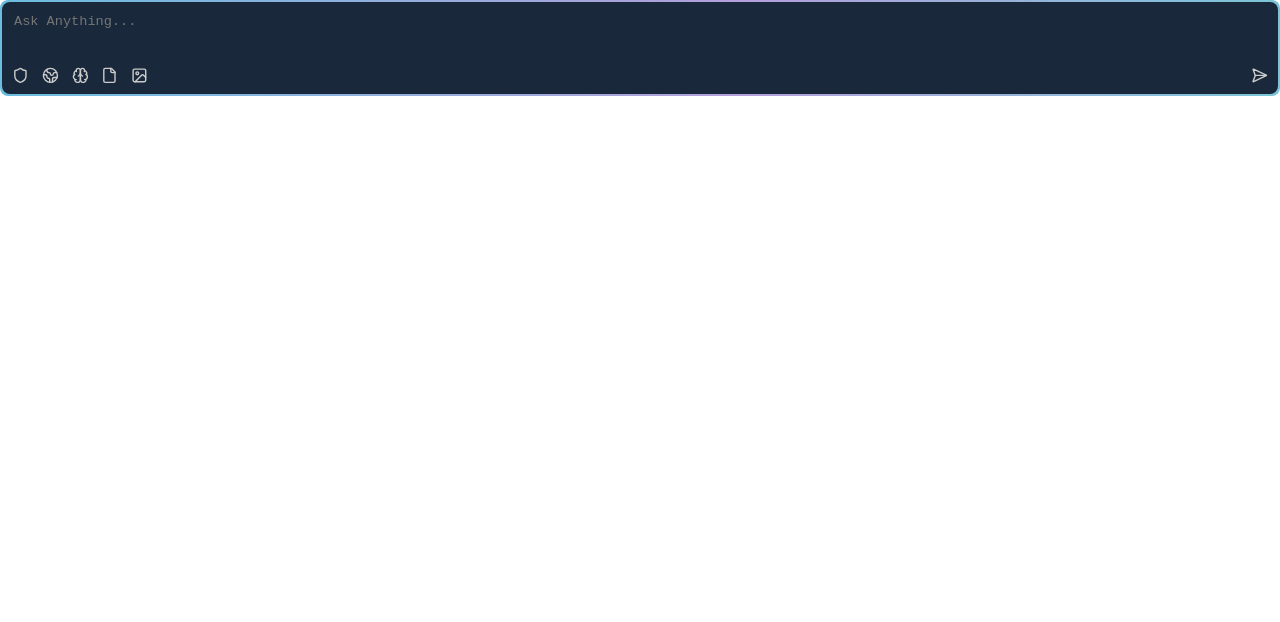
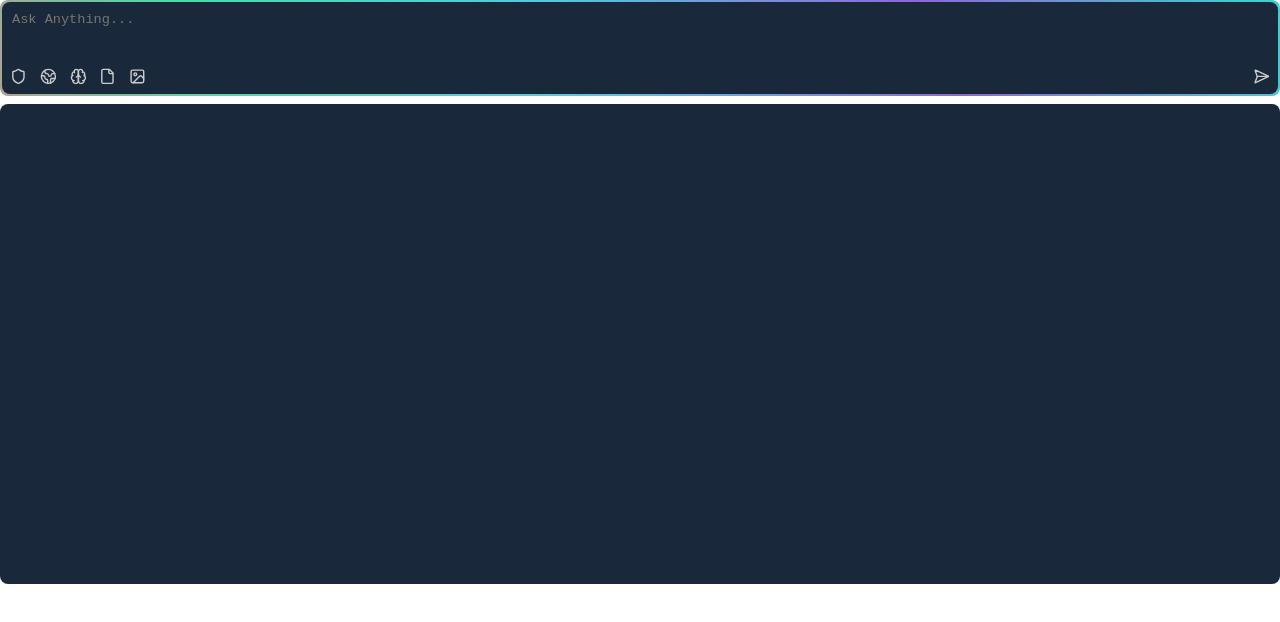
Before and after one commit to riju-stone/ask, a React (Vite) app: page / in a window 1280 px wide. Both pictures are taken after a click on the button 1261 px from the left and 76 px from the top of the page. Shown: the top 622 px of the page. Built offline with nearby package versions, Linux system fonts and the light colour scheme.

Commit message:
feat: add response component and update search component

```diff
--- a/src/renderer/App.tsx
+++ b/src/renderer/App.tsx
@@ -1,10 +1,14 @@
+import { useState } from "react";
+import ResponseComponent from "./components/response/response";
 import SearchComponent from "./components/search/search";
 import './index.scss'
 
 function App()
 {
+  const [search, setSearching] = useState(false)
   return <div className="appWrapper">
-    <SearchComponent />
+    <SearchComponent searching={search} setSearching={setSearching} />
+    <ResponseComponent searching={search} />
   </div>;
 }
 
--- /dev/null
+++ b/src/renderer/components/response/response.tsx
@@ -0,0 +1,38 @@
+import React from 'react'
+import { motion } from 'motion/react'
+
+import styles from './styles.module.scss'
+
+const responseAnim = {
+    initial: {
+        opacity: 0,
+        y: -400
+    },
+    show: {
+        opacity: 1,
+        y: 0,
+        transition: {
+            duration: 0.5,
+            ease: [0.83, 0, 0.17, 1],
+            opacity: {
+                duration: 0.35
+            }
+        }
+    }
+}
+
+function ResponseComponent({ searching }: { searching: boolean })
+{
+    return (
+        <motion.div
+            className={styles.responseWrapper}
+            variants={responseAnim}
+            initial="initial"
+            animate={searching ? "show" : "initial"}
+        >
+            <div className={styles.responseGeneratorContainer}></div>
+        </motion.div>
+    )
+}
+
+export default ResponseComponent
--- /dev/null
+++ b/src/renderer/components/response/styles.module.scss
@@ -0,0 +1,33 @@
+.responseWrapper {
+	height: 30rem;
+	width: 100%;
+	background-color: rgb(25, 41, 59);
+	color: #fff;
+	border-radius: 8px;
+	border: none;
+	outline: none;
+	overflow: hidden;
+	padding: 0.5rem 1.25rem;
+	z-index: 0;
+}
+
+.responseGeneratorContainer {
+	height: 100%;
+	width: 100%;
+
+	&::-webkit-scrollbar {
+		width: 5px;
+		background-color: transparent;
+	}
+
+	&::-webkit-scrollbar-track {
+		background: none;
+		width: 5px;
+		margin-block: 4px;
+	}
+
+	&::-webkit-scrollbar-thumb {
+		background-color: rgba(0, 0, 0, 0.45);
+		border-radius: 4px;
+	}
+}
--- a/src/renderer/components/search/search.tsx
+++ b/src/renderer/components/search/search.tsx
@@ -2,7 +2,7 @@ import { useRef, useState } from "react"
 import styles from "./styles.module.scss"
 import { motion } from "motion/react"
 import { SendHorizonal, File, Brain, Image, Shield, Earth } from "lucide-react"
-import { easeIn, easeInOut } from "motion"
+import { easeIn } from "motion"
 
 const searchBarAnim = {
     initial: {
@@ -33,16 +33,15 @@ const searchBarAnim = {
     }
 }
 
-function SearchComponent()
+function SearchComponent({ searching, setSearching }: { searching: boolean, setSearching: (searching: boolean) => void })
 {
     const searchContainer = useRef(null)
-    const [search, setSearching] = useState(false)
 
     return (
         <motion.div
             ref={searchContainer}
             className={styles.searchWrapper}
-            variants={searchBarAnim} initial="initial" animate={search ? "search" : "show"}>
+            variants={searchBarAnim} initial="initial" animate={searching ? "search" : "show"}>
             <div className={styles.searchContainer}>            <div className={styles.searchInputContainer}>
                 <textarea placeholder="Ask Anything..." className={styles.searchInput} />
             </div>
@@ -54,7 +53,7 @@ function SearchComponent()
                         <button className={styles.searchButton}><File /></button>
                         <button className={styles.searchButton}><Image /></button>
                     </div>
-                    <button className={styles.searchButton} onClick={() => setSearching(!search)}><SendHorizonal /></button>
+                    <button className={styles.searchButton} onClick={() => setSearching(!searching)}><SendHorizonal /></button>
                 </div>
             </div>
 
--- a/src/renderer/components/search/styles.module.scss
+++ b/src/renderer/components/search/styles.module.scss
@@ -1,43 +1,37 @@
+@property --rotate {
+	syntax: "<angle>";
+	initial-value: 132deg;
+	inherits: false;
+}
+
 .searchWrapper {
 	position: relative;
 	height: 6rem;
 	width: 100%;
 	border-radius: 8px;
 	border: none;
+	outline: none;
 	overflow: hidden;
 	display: block;
+	z-index: 9999;
 	background-image: linear-gradient(
-		to right,
-		#eea2a2 0%,
-		#bbc1bf 19%,
-		#57c6e1 42%,
-		#b49fda 79%,
-		#7ac5d8 100%
+		var(--rotate),
+		#ea8383,
+		#4dd9aa,
+		#57c6e1,
+		#8e68d3,
+		#3ed2d0
 	);
-	background-size: 200% 200%;
-	animation: search-gradient 8s cubic-bezier(0.83, 0, 0.17, 1) infinite;
+	background-size: 100% 400%;
+	animation: search-gradient 5s linear infinite;
 }
 
 @keyframes search-gradient {
 	0% {
-		background-position: 0% 50%;
-		// background-size: 300% 300%;
-	}
-	25% {
-		background-position: 100% 50%;
-		// background-size: 250% 250%;
-	}
-	50% {
-		background-position: 100% 100%;
-		// background-size: 300% 300%;
-	}
-	75% {
-		background-position: 0% 100%;
-		// background-size: 250% 250%;
+		--rotate: 0deg;
 	}
 	100% {
-		background-position: 0% 50%;
-		// background-size: 300% 300%;
+		--rotate: 360deg;
 	}
 }
 
@@ -54,7 +48,9 @@
 }
 
 .searchInputContainer {
+	position: absolute;
 	background: none;
+	top: 0;
 	height: 60%;
 	width: 99%;
 	display: flex;
@@ -64,6 +60,7 @@
 	border-radius: 8px;
 
 	.searchInput {
+		position: relative;
 		height: 100%;
 		width: 100%;
 		font-size: 0.85rem;
@@ -94,6 +91,8 @@
 }
 
 .searchActionContainer {
+	position: absolute;
+	bottom: 0;
 	height: 40%;
 	width: 100%;
 	padding: 0 0.25rem;
@@ -102,6 +101,7 @@
 	align-items: center;
 
 	.searchButton {
+		position: relative;
 		background: none;
 		outline: none;
 		height: 28px;
--- a/src/renderer/index.scss
+++ b/src/renderer/index.scss
@@ -9,13 +9,33 @@
 	box-sizing: border-box;
 	margin: 0;
 	padding: 0;
+	overflow: hidden;
+}
+
+/* Ensure no borders on window */
+html,
+body,
+#root {
+	border: none !important;
+	box-shadow: none !important;
+	background: transparent;
+}
+
+/* Disable any potential focus outlines */
+*:focus {
+	outline: none !important;
+	box-shadow: none !important;
 }
 
 .appWrapper {
+	background: none;
 	height: 100vh;
 	width: 100vw;
 	display: flex;
 	flex-direction: column;
 	justify-content: flex-start;
 	align-items: center;
+	gap: 0.5rem;
+	border: none;
+	outline: none;
 }
```
Also changed, not shown: package.json (+5 -5 lines), src/core/shortcuts.ts (+6 -6 lines), src/main/index.ts (+12 -8 lines), 1 other file (tests, documents, lock files or other folders).
